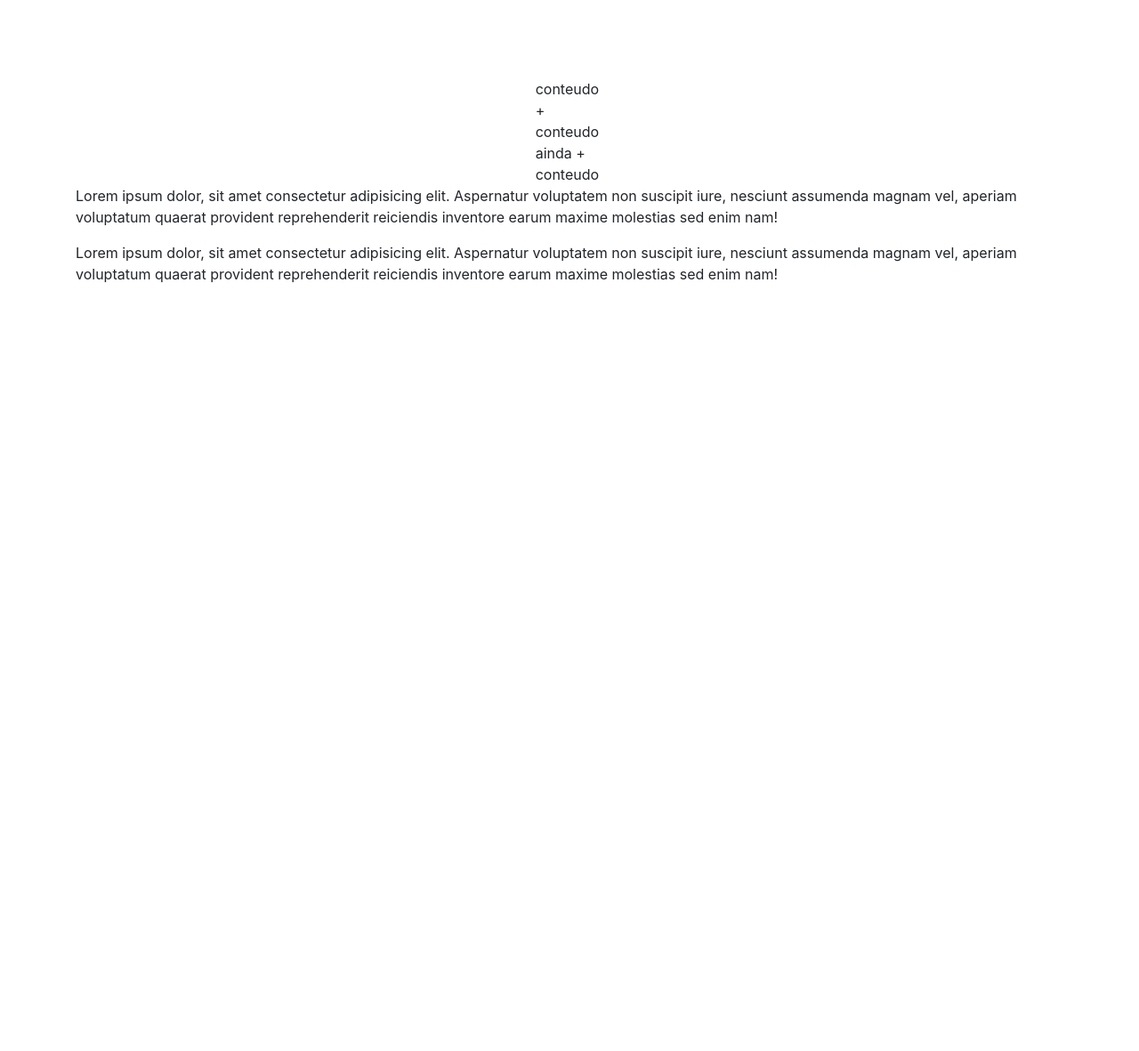
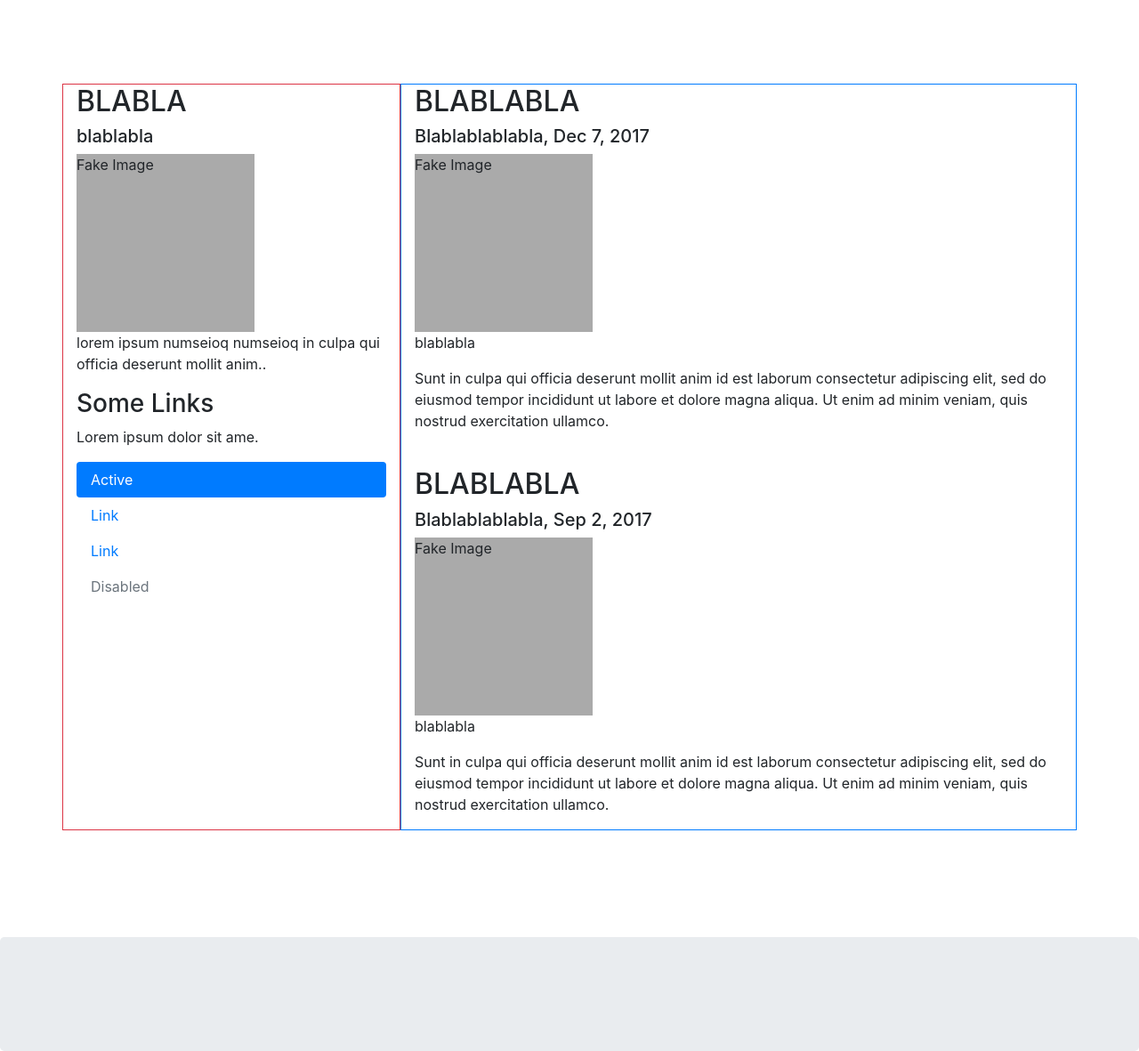
Before and after one commit to kjuao9/siteJoao, a PHP site: page / in a window 1280 px wide. Shown: the part 56-1237 px from the top of the page at 89% size. Before the commit the page ends 374 px from the top, so only its background shows below. Run offline with PHP 8.4, Linux system fonts and the light colour scheme.

Commit message:
Add files via upload

```diff
--- a/siteJoao/base.php
+++ b/siteJoao/base.php
@@ -47,7 +47,7 @@ require "includes/menu.php";
   <br/>
   <br/>
     <div class="jumbotron text-center abaixo" style="margin-bottom:0">
-  <p>The Janaúba Times<sup>&copy;</sup> 2019. Todos os direitos reservados</p>
+  <!-- <p>The Janaúba Times<sup>&copy;</sup> 2019. Todos os direitos reservados</p> -->
 </div>
 
     <!-- Optional JavaScript -->
--- a/siteJoao/index.php
+++ b/siteJoao/index.php
@@ -1,3 +1,12 @@
+<?php
+include_once "conexao.php";
+include "includes/funcoes.php";
+
+session_start();
+$con = conecta_mysql();
+
+?>
+
 <!DOCTYPE html>
 <html lang="pt-Br">
   <head>
@@ -7,73 +16,110 @@
     <meta author="João Paulo S. Costa">
 
     <!-- Bootstrap CSS -->
-
+    <link rel="shortcut icon" type="image/x-icon" href="imagens/8104logo.ico">
     <link rel="stylesheet" href="bootstrap/css/bootstrap.css">
     <link rel="stylesheet" href="css/estilo.css">
     <!-- <link rel="stylesheet" href="https://maxcdn.bootstrapcdn.com/bootstrap/4.3.1/css/bootstrap.min.css"> -->
 
-    <title>index</title>
-    <style>
-    article{
 
-    }
-
-    style{
-
-
-    }
-/* .sidebar {
-  height: 100%;
-  width: 100px;
-  position: fixed;
+  </head>
+  <style>
+.lado{
+  background-color: lightgray;
+  height: 1000px;
+  width: 250px;
+  /* position: fixed; */
   z-index: 1;
-  top: 0;
-  left: 0;
-  background-color: #e9ecef;
-  overflow-x: hidden;
-  padding: 10px;
-  margin: 0;
-} */
-
-    </style>
-  </head>
+}
+.conteudo{
+  /* background-color: lightgreen; */
+}
+.fakeimg {
+    height: 200px;
+    width: 200px;
+    background: #aaa;
+  }
+  </style>
   <body>
 
-
+</div>
   <?php
 require "includes/menu.php";
 ?>
 
-
 <br/>
 <br/>
 <br/>
-
-<div class="sidebar container col-1">
 <br/>
 <br/>
-<br/>
-conteudo<br/>
-+ conteudo<br/>
-ainda + conteudo<br/>
+<!-- alerta abaixo: -->
+<!-- <div class="alert alert-success alert-dismissible show fade">
+  <button type="button" class="close" data-dismiss="alert">&times;</button>
+  <strong>Success!</strong> Indicates a successful or positive action.
+</div> -->
+<!-- alerta acima -->
+<!-- <div class="container border row">
+<div class="lado border border-primary container col-sm-4">
+  <h3>TITULO</h3>
+  Lorem ipsum dolor sit amet consectetur adipisicing elit. Quidem, suscipit.
+
+  <div class="fakeimg">Fake Image</div>
+  Lorem ipsum dolor sit amet consectetur, adipisicing elit. Nihil sint molestias hic in quaerat, excepturi enim repudiandae similique, iste commodi sit non incidunt? Excepturi maiores molestiae omnis odit, non dolore repudiandae, dolores nemo explicabo qui aspernatur? Esse amet porro a possimus alias doloremque saepe nostrum, repudiandae fuga distinctio maxime iste.
 </div>
-<!--
-<img id="myImg" src="imagens/compman.gif" alt="Crazy computerman" width="107" height="98">
-O site está em construção! -->
-<article class="container"><p>
-Lorem ipsum dolor, sit amet consectetur adipisicing elit. Aspernatur voluptatem non suscipit iure, nesciunt assumenda magnam vel, aperiam voluptatum quaerat provident reprehenderit reiciendis inventore earum maxime molestias sed enim nam!
-</p>
-<p>
-Lorem ipsum dolor, sit amet consectetur adipisicing elit. Aspernatur voluptatem non suscipit iure, nesciunt assumenda magnam vel, aperiam voluptatum quaerat provident reprehenderit reiciendis inventore earum maxime molestias sed enim nam!
-</p>
+<div class="conteudo border border-danger container col-sm-8">
+  Lorem ipsum, dolor sit amet consectetur adipisicing elit. Aperiam dignissimos iste assumenda veritatis explicabo exercitationem, ut alias ex corrupti tenetur vitae recusandae quo nam necessitatibus id ea enim corporis excepturi accusantium consequatur! Assumenda doloremque consectetur et aperiam ut nulla mollitia! -->
+<!-- </div>
+</div> -->
 
-<br/>
-<br/>
-<br/>
+<div class="container" style="margin-top:30px">
+  <div class="row">
+    <div class="col-sm-4 border border-danger">
+      <h2>BLABLA</h2>
+      <h5>blablabla</h5>
+      <div class="fakeimg">Fake Image</div>
+      <p>lorem ipsum numseioq numseioq in culpa qui officia deserunt mollit anim..</p>
+      <h3>Some Links</h3>
+      <p>Lorem ipsum dolor sit ame.</p>
+      <ul class="nav nav-pills flex-column">
+        <li class="nav-item">
+          <a class="nav-link active" href="#">Active</a>
+        </li>
+        <li class="nav-item">
+          <a class="nav-link" href="#">Link</a>
+        </li>
+        <li class="nav-item">
+          <a class="nav-link" href="#">Link</a>
+        </li>
+        <li class="nav-item">
+          <a class="nav-link disabled" href="#">Disabled</a>
+        </li>
+      </ul>
+      <hr class="d-sm-none">
+    </div>
+    <div class="col-sm-8 border border-primary">
+      <h2>BLABLABLA</h2>
+      <h5>Blablablablabla, Dec 7, 2017</h5>
+      <div class="fakeimg">Fake Image</div>
+      <p>blablabla</p>
+      <p>Sunt in culpa qui officia deserunt mollit anim id est laborum consectetur adipiscing elit, sed do eiusmod tempor incididunt ut labore et dolore magna aliqua. Ut enim ad minim veniam, quis nostrud exercitation ullamco.</p>
+      <br>
+      <h2>BLABLABLA</h2>
+      <h5>Blablablablabla, Sep 2, 2017</h5>
+      <div class="fakeimg">Fake Image</div>
+      <p>blablabla</p>
+      <p>Sunt in culpa qui officia deserunt mollit anim id est laborum consectetur adipiscing elit, sed do eiusmod tempor incididunt ut labore et dolore magna aliqua. Ut enim ad minim veniam, quis nostrud exercitation ullamco.</p>
+    </div>
+  </div>
+</div>
 
-
-
-
+  <br/>
+  <br/>
+  <br/>
+  <br/>
+  <br/>
+    <div class="jumbotron text-center abaixo" style="margin-bottom:0">
+  <!-- <p>The Janaúba Times<sup>&copy;</sup> 2019. Todos os direitos reservados</p> -->
+</div>
 
     <!-- Optional JavaScript -->
     <!-- jQuery first, then Popper.js, then Bootstrap JS -->
```
Also changed, not shown: siteJoao/teste3.php (+113 -68 lines).
